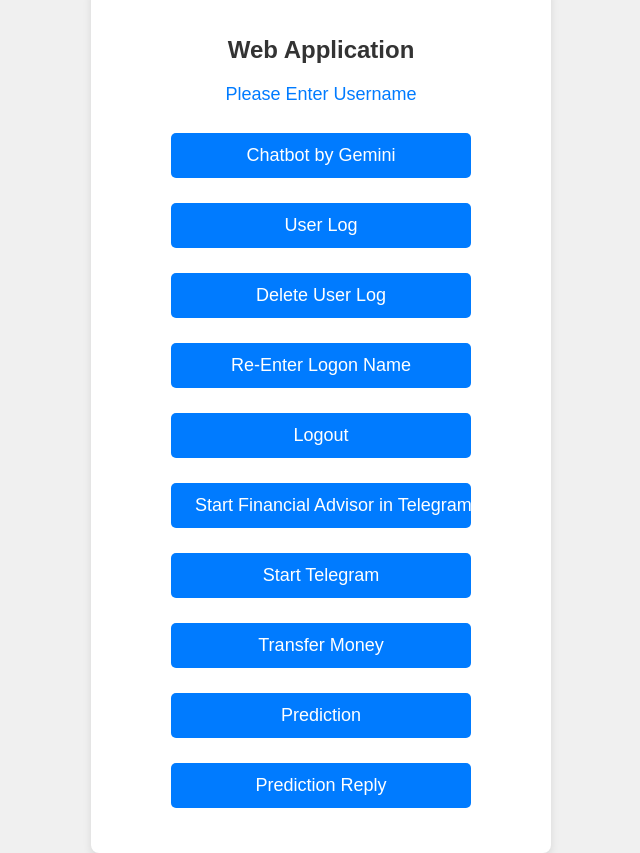
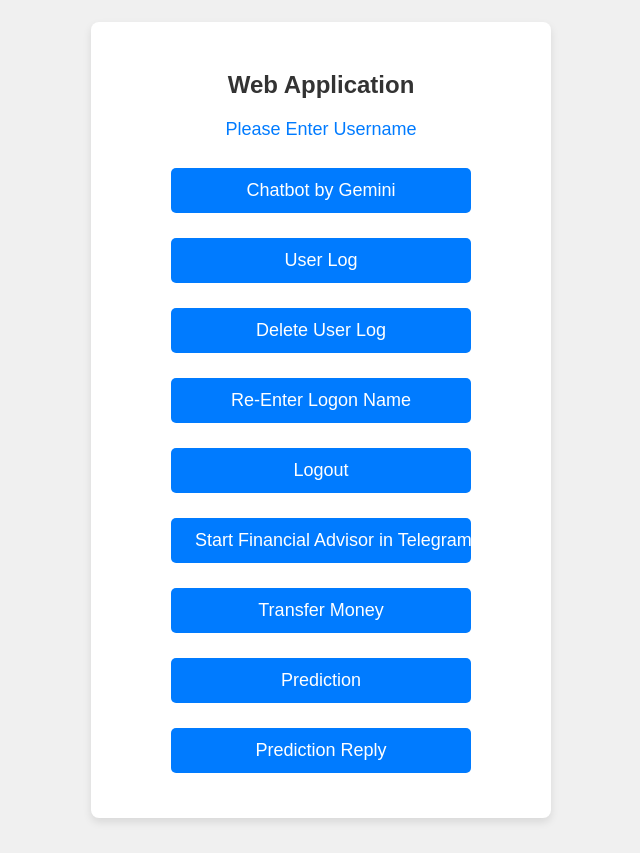
Before and after one commit to ecyewp/5m-data-6-gemini-telegram-webhk, a Flask app: page /main in a window 1280 px wide. Shown: the whole page, without its empty margins (319-959 px from the left). After the commit the page ends 822 px from the top, so only its background shows below. Run offline with Flask 3, Linux system fonts and the light colour scheme.

Commit message:
Update main.html

```diff
--- a/templates/main.html
+++ b/templates/main.html
@@ -24,9 +24,6 @@
         <form action="/start_telegram" method="post">
             <input type="submit" value="Start Financial Advisor in Telegram">
         </form>
-        <form action="/telegram" method="post">
-            <input type="submit" value="Start Telegram">
-        </form>
         <form action="/paynow" method="post">
             <input type="submit" value="Transfer Money">
         </form>
```
